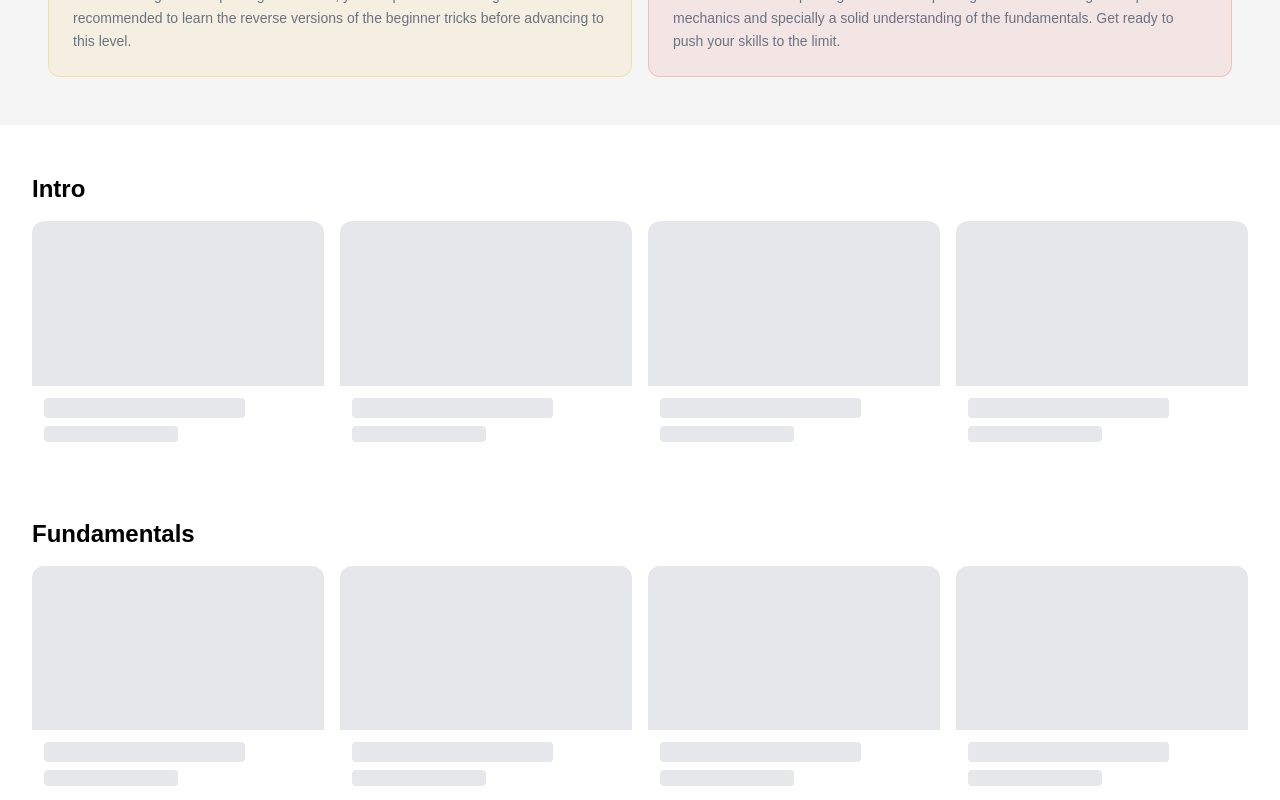
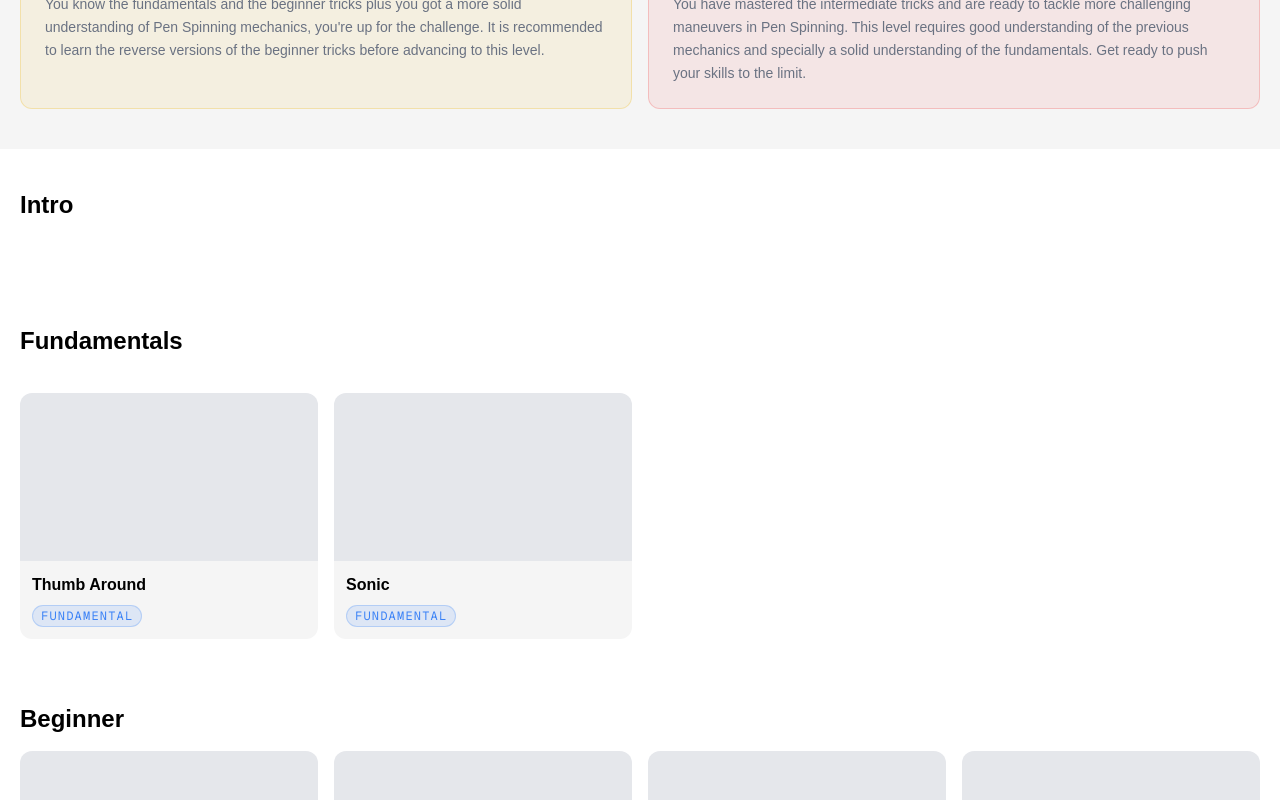
Before and after one commit to AllwarsGIT/penspinning-academy, a Next.js app: page /learn in a window 1280 px wide. Shown: the part 1080-1880 px from the top of the page. Built offline with nearby package versions, Linux system fonts and the light colour scheme.

Commit message:
TrickNameCard component along with list that renders cards based on the basic modifier of trickinstance with difficulty badges and reusable architechture for other difficulties

```diff
--- a/src/app/learn/page.tsx
+++ b/src/app/learn/page.tsx
@@ -3,9 +3,8 @@ import React from "react"
 import data from "@/data/trickDatabase.json"
 import Link from "next/link"
 import TemplateCard from "@/components/templateCard"
-import SkillCarousel from "@/components/skillCarousel"
 import SkillList from "@/components/skillList"
-
+import TrickNameList from "@/components/trickNameList"
 
 const sections = [
   {
@@ -46,37 +45,23 @@ function TricksPage() {
 
             {/* Skill range block */}
             <div className=" bg-whitePrimary dark:bg-blackPrimary w-full min-h-1/6 p-5 py-10 flex flex-col justify-center items-center transition-colors ease-in-out duration-500 ">
-                <h2 className="text-3xl font-inter">Skill levels</h2>
-
-                <div className="flex flex-col items-start lg:grid lg:grid-cols-2 items-stretch">
-                    <SkillList />
-                </div>
-
+                <h2 className="text-3xl p-5 font-inter">Skill levels</h2>
+                <SkillList />
             </div>
 
 
 
-            <div className="px-8 py-12 flex flex-col gap-16 bg-white dark:bg-black transition-colors ease-in-out duration-500">
-                <section id="intro" className="flex flex-col gap-4  scroll-mt-32 ">
-                    <h1 className="text-2xl font-bold">Intro</h1>
-                    <div className="grid grid-cols-1 sm:grid-cols-2 xl:grid-cols-4 gap-4">
-                        <TemplateCard />
-                        <TemplateCard />
-                        <TemplateCard />
-                        <TemplateCard />
-                    </div>
+            <div className=" p-5 flex flex-col gap-16 bg-white dark:bg-black transition-colors ease-in-out duration-500">
+                <section id="intro" className="flex flex-col  scroll-mt-32 ">
+                    <h1 className="py-5 text-2xl font-bold">Intro</h1>
 
 
                 </section>
 
                 <section id="fundamentals" className="flex flex-col gap-4 scroll-mt-32">
-                    <h1 className="text-2xl font-bold">Fundamentals</h1>
-                    <div className="grid grid-cols-1 sm:grid-cols-2 xl:grid-cols-4 gap-4">
-                        <TemplateCard />
-                        <TemplateCard />
-                        <TemplateCard />
-                        <TemplateCard />
-                    </div>
+                    <h1 className="py-5 text-2xl font-bold">Fundamentals</h1>
+                    <TrickNameList difficulty="fundamental"/>
+
 
                 </section>
 
--- a/src/components/skillList.tsx
+++ b/src/components/skillList.tsx
@@ -37,16 +37,17 @@ const skillRanges = [
 function skillList() {
     return (
         <>
-            {skillRanges.map((range: typeof skillRanges[0]) => (
-                <div key={range.number} className={`w-full  p-2 flex flex-col  items-center justify-start max-w-150 `}>
+            <div className="flex flex-col items-center justify-center lg:grid lg:grid-cols-2  gap-4 max-w-7xl">
+                {skillRanges.map((range: typeof skillRanges[0]) => (
                     <InfoCard
+                        key={range.number}
                         number={range.number}
                         name={range.name}
                         description={range.description}
                         color={range.color}
                     />
-                </div>
-            ))}
+             ))}
+            </div>
         </>
     )
 }
--- /dev/null
+++ b/src/components/trickNameCard.tsx
@@ -0,0 +1,58 @@
+import React from 'react'
+import Link from "next/link"
+import Image from "next/image"
+
+type TrickNameCardProps = {
+    title: string,
+    thumbnail: string,
+    href: string,
+    badge?: string
+}
+
+const difficultyColor: Record<string, string> = {
+    fundamental: "#3b82f6",
+    basic: "#22c55e",
+    intermediate: "#eab308",
+    advanced: "#f97316",
+    expert: "#ef4444"
+}
+
+function TrickNameCard({ title="", thumbnail="", href="", badge="" }: TrickNameCardProps) {
+    const color = badge ? difficultyColor[badge] : undefined;
+
+    return (
+        <Link href={href} className="w-full rounded-xl overflow-hidden cursor-pointer group hover:scale-105 transition-all duration-500 ease-in-out">
+            <div className="w-full aspect-video">
+                {thumbnail ? (
+                    <Image
+                        src={thumbnail}
+                        alt={title}
+                        className="w-full h-full object-cover"
+                    />
+                ) : (
+                    <div className="w-full h-full bg-gray-200 dark:bg-gray-800" />
+                )}
+                <div className="p-3 flex flex-col gap-2 bg-whitePrimary dark:bg-blackPrimary">
+                    <h2 className="font-semibold group-hover:opacity-70">
+                        {title}
+                    </h2>
+                    {badge && (
+                        <span
+                            className="text-xs uppercase tracking-widest font-mono w-fit px-2 py-0.5 rounded-full"
+                            style={{
+                                color: color,
+                                backgroundColor: `${color}20`,
+                                border: `1px solid ${color}40`
+                            }}
+                        >
+                            {badge}
+                        </span>
+                    )}
+                </div>
+            </div>
+
+        </Link>
+    )
+}
+
+export default TrickNameCard
--- /dev/null
+++ b/src/components/trickNameList.tsx
@@ -0,0 +1,34 @@
+import React from 'react'
+import data from "@/data/trickDatabase.json"
+import TrickNameCard from "@/components/trickNameCard"
+
+type TrickNameListProps ={
+    difficulty?: string
+}
+
+function TrickNameList({ difficulty }: TrickNameListProps) {
+    return (
+        <div className="grid grid-cols-1 sm:grid-cols-2 xl:grid-cols-4 gap-4">
+            {data.trickName.map((trick: typeof data.trickName[number]) => {
+                const baseInstance = data.trickInstance.find(i =>
+                    i.idTrickName === trick.id &&
+                    i.modifiers.includes("regular") &&
+                    i.difficulty === difficulty
+                )
+                if (!baseInstance) return null
+                return (
+                    <TrickNameCard
+                        key={trick.id}
+                        href={`/tricks/${trick.slug}`}
+                        title={trick.name}
+                        thumbnail=""
+                        badge={difficulty}
+                    />
+                )
+            })}
+        </div>
+
+    )
+}
+
+export default TrickNameList
```
